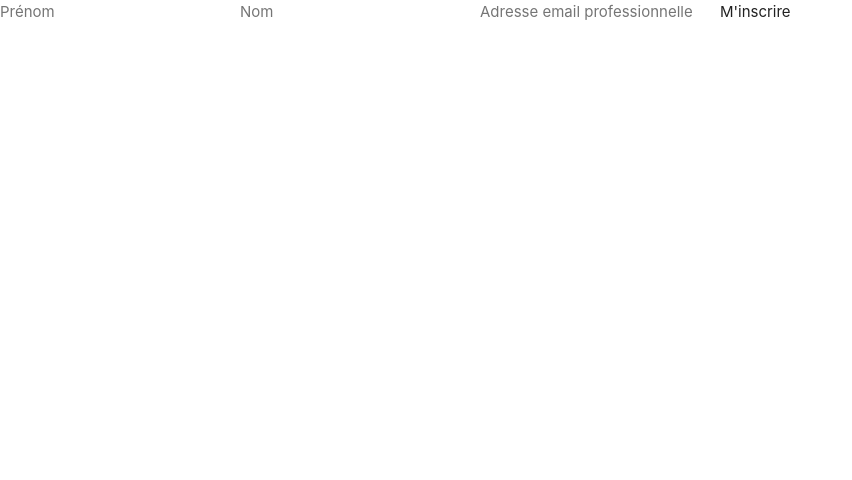
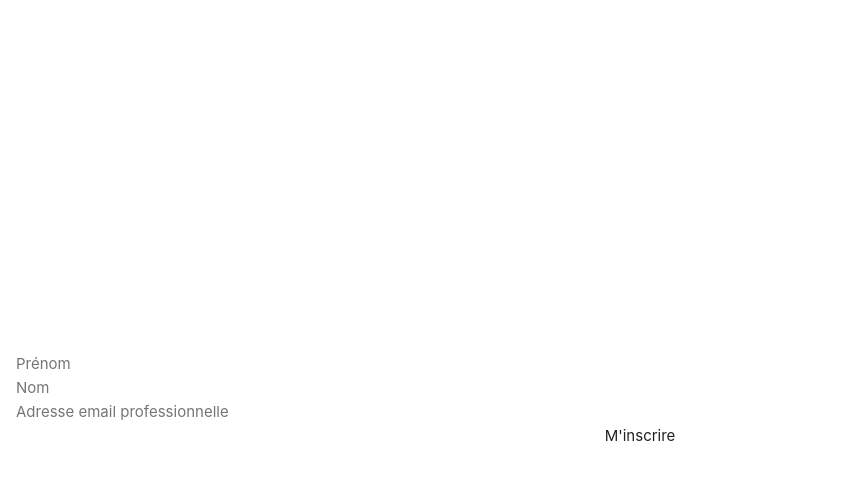
Before and after one commit to WendyAfrim/challenge-api-platform-vuejs, a Vue app in the folder app/: page /homeowner/register in a window 1280 px wide. Shown: the top 480 px of the page, without its empty margins (0-852 px from the left). Built offline with nearby package versions, Linux system fonts and the light colour scheme.

Commit message:
review changes

```diff
--- a/app/src/components/Owner.vue
+++ /dev/null
@@ -1,52 +0,0 @@
-<template>
-
-  <input type="text" name="firstname" placeholder="Prénom" v-model="owner.firstname">
-  <input type="text" name="lastname" placeholder="Nom" v-model="owner.lastname">
-  <input type="text" name="email" placeholder="Adresse email professionnelle" v-model="owner.email">
-
-  <button @click="register">M'inscrire</button>
-</template>
-
-<script setup lang="ts">
-
-import axios from 'axios';
-
-interface Owner {
-  firstname: string,
-  lastname: string,
-  email: string
-  roles: string
-};
-
-let owner: Owner = {
-  firstname: '',
-  lastname: '',
-  email: '',
-  roles: ''
-};
-
-function register(event: MouseEvent) {
-
-  axios.post('https://localhost/users', {
-    firstname: owner.firstname,
-    lastname: owner.lastname,
-    email: owner.email,
-    roles: 'ROLE_OWNER'
-  })
-    .then((response) => {
-      if (response.data.success) {
-        console.log(response.data)
-      } else {
-        console.log(response.data)
-      }
-    })
-    .catch((error) => {
-      console.log('Err: ' + error)
-    })
-}
-
-</script>
-
-<style scoped>
-
-</style>
--- /dev/null
+++ b/app/src/components/RegisterForm.vue
@@ -0,0 +1,52 @@
+<template>
+
+    <input type="text" name="firstname" placeholder="Prénom" v-model="owner.firstname">
+    <input type="text" name="lastname" placeholder="Nom" v-model="owner.lastname">
+    <input type="text" name="email" placeholder="Adresse email professionnelle" v-model="owner.email">
+
+    <button @click="register">M'inscrire</button>
+  </template>
+
+  <script setup lang="ts">
+
+  import axios from 'axios';
+
+  interface Owner {
+    firstname: string,
+    lastname: string,
+    email: string
+    roles: string
+  };
+
+  let owner: Owner = {
+    firstname: '',
+    lastname: '',
+    email: '',
+    roles: ''
+  };
+
+  function register(event: MouseEvent) {
+
+    axios.post(`${import.meta.env.VITE_BASE_API_URL}/users`, {
+      firstname: owner.firstname,
+      lastname: owner.lastname,
+      email: owner.email,
+      roles: 'ROLE_OWNER'
+    })
+      .then((response) => {
+        if (response.data.success) {
+          console.log(response.data)
+        } else {
+          console.log(response.data)
+        }
+      })
+      .catch((error) => {
+        console.log('Err: ' + error)
+      })
+  }
+
+  </script>
+
+  <style scoped>
+
+  </style>
--- a/app/src/router/index.ts
+++ b/app/src/router/index.ts
@@ -1,7 +1,7 @@
 import { createRouter, createWebHistory } from 'vue-router';
 import TenantHome from '@/views/TenantHome.vue';
 import HomeownerHome from '@/views/HomeowerHome.vue';
-import OwnerView from '../views/OwnerView.vue'
+import HomeownerRegister from '@/views/HomeownerRegister.vue'
 
 const router = createRouter({
   history: createWebHistory(import.meta.env.BASE_URL),
@@ -19,7 +19,7 @@ const router = createRouter({
     {
       path: '/homeowner/register',
       name: 'homeowner_register',
-      component: OwnerView,
+      component: HomeownerRegister,
     }
   ]
 })
--- /dev/null
+++ b/app/src/views/HomeownerRegister.vue
@@ -0,0 +1,17 @@
+<script setup lang="ts">
+import Layout from '@/components/Layout.vue';
+import RegisterForm from '@/components/RegisterForm.vue';
+</script>
+
+<template>
+  <Layout>
+    <template v-slot>
+      <RegisterForm role="homeowner" />
+    </template>
+  </Layout>
+</template>
+
+
+<style scoped>
+
+</style>
--- a/app/src/views/OwnerView.vue
+++ /dev/null
@@ -1,9 +0,0 @@
-<script setup lang="ts">
-import Owner from '../components/Owner.vue'
-</script>
-
-<template>
-  <main>
-    <Owner />
-  </main>
-</template>
```
Also changed, not shown: 2 other files (tests, documents, lock files or other folders).
